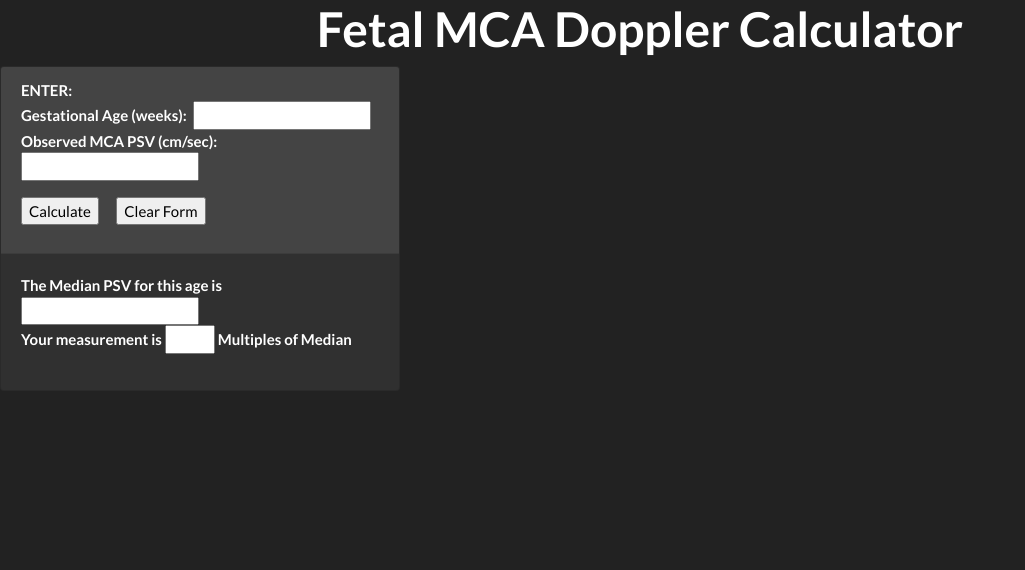
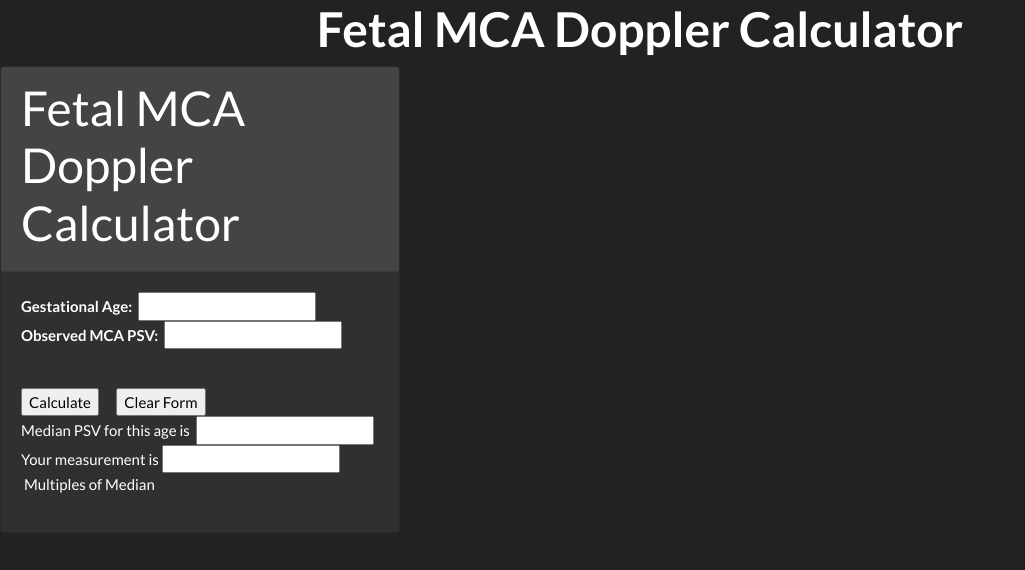
Before and after one commit to kerbyradres/MCADoppler, a plain HTML site: page index.html in a window 1280 px wide. Shown: the whole page, without its empty margins (0-1025 px from the left). Drawn offline with Linux system fonts and the light colour scheme.

Commit message:
Update index.html

```diff
--- a/index.html
+++ b/index.html
@@ -44,20 +44,19 @@
 
 	<div class="card bg-dark text-white" style="width:400px">
 		<div class="card-header">
-			<form>
-				<p><b>ENTER:<br>
-				Gestational Age (weeks):&nbsp; <input name="ega"><br>
-				Observed MCA PSV (cm/sec):&nbsp; <input name="mca"><br></b></p>
-				<p><b><input onclick="compute(this.form)" type="button" value="Calculate">&nbsp;&nbsp;&nbsp;&nbsp;&nbsp;
-			  	<input onclick="ClearForm(this.form)" type="button" value="Clear Form"></b></p>
+			<h1>Fetal MCA Doppler Calculator
 		</div>
 
 		<div class="card-body">
-			<p><b>The Median PSV for this age is &nbsp;<input name="mmca"><br>
-			Your measurement is <input name="mom" size="4">&nbsp;Multiples of Median</b></p>
+			<form>
+				<p><b>Gestational Age:&nbsp; <input name="ega"><br>
+				Observed MCA PSV:&nbsp; <input name="mca"><br></b></p><br>
+				<input onclick="compute(this.form)" type="button" value="Calculate">&nbsp;&nbsp;&nbsp;&nbsp;&nbsp;
+			  	<input onclick="ClearForm(this.form)" type="button" value="Clear Form"><br>
+				Median PSV for this age is &nbsp;<input name="mmca"><br>
+				Your measurement is <input name="mom">&nbsp;Multiples of Median</b></p>
 			</form>
 		</div>
-
 </BODY>
 
 </HTML>
```
